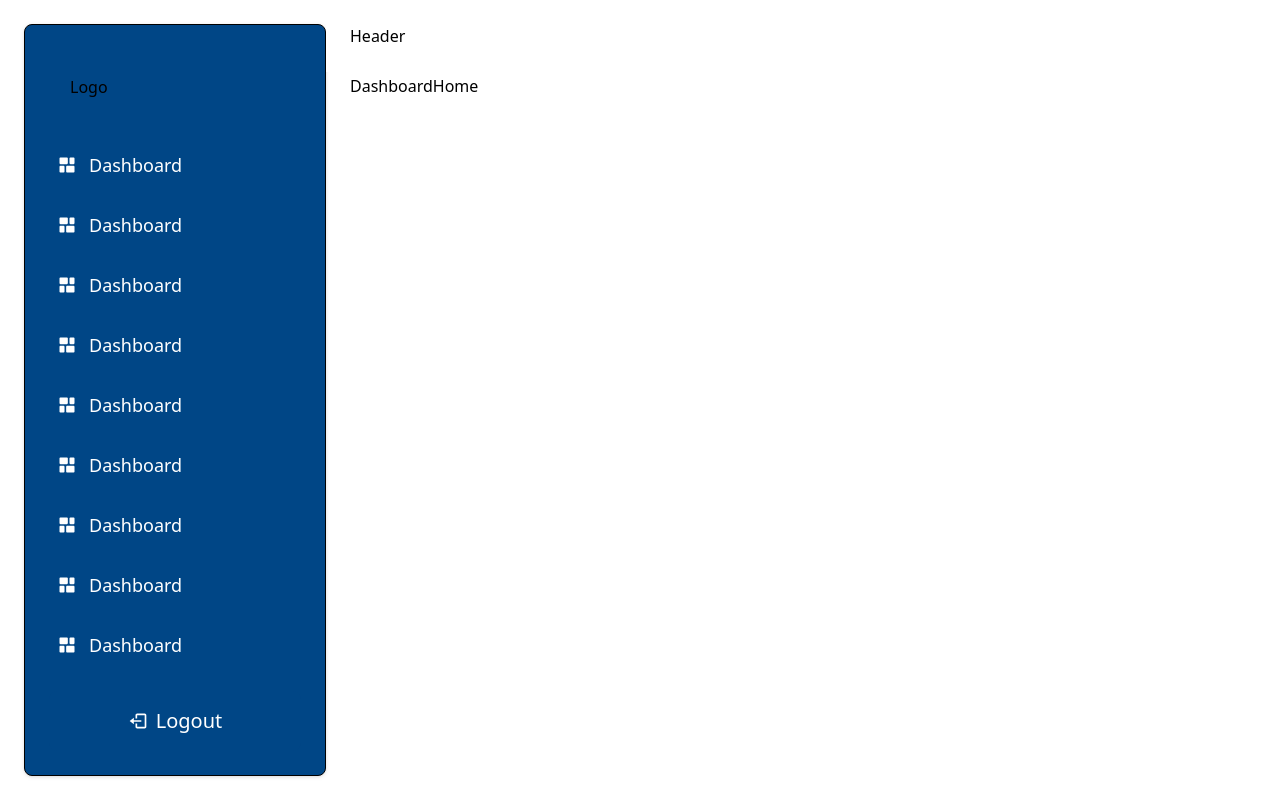
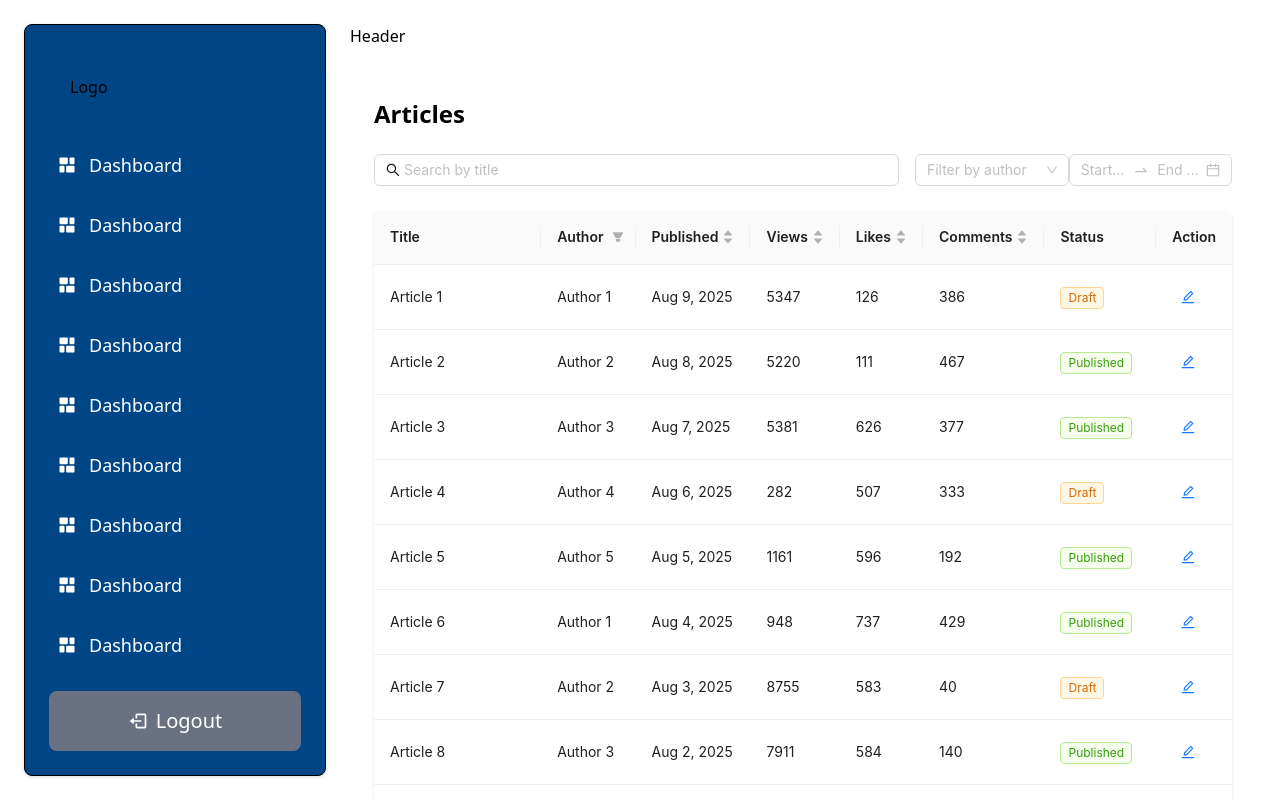
Before and after one commit to shejanNizam/react-admin-dashboard, a React (Vite) app: page / in a window 1280 px wide. Shown: the top 800 px of the page. Built offline with nearby package versions, Linux system fonts and the light colour scheme.

Commit message:
arrticle table designed

```diff
--- a/package.json
+++ b/package.json
@@ -11,6 +11,7 @@
   },
   "dependencies": {
     "@tailwindcss/vite": "^4.1.11",
+    "antd": "^5.26.7",
     "clsx": "^2.1.1",
     "react": "^19.1.1",
     "react-dom": "^19.1.1",
--- a/src/constants/router.constant.tsx
+++ b/src/constants/router.constant.tsx
@@ -5,6 +5,9 @@ import { RiDashboardHorizontalFill } from "react-icons/ri";
 import { TbAirConditioning } from "react-icons/tb";
 import DashboardHome from "../pages/DashboardHome/DashboardHome";
 import About from "../pages/Settings/About";
+import EditAbout from "../pages/Settings/EditAbout";
+import EditPrivacyPolicy from "../pages/Settings/EditPrivacyPolicy";
+import EditTermsConditions from "../pages/Settings/EditTermsConditions";
 import PrivacyPolicy from "../pages/Settings/PrivacyPolicy";
 import TermsConditions from "../pages/Settings/TermsConditions";
 
@@ -85,30 +88,33 @@ export const dashboardItems = [
         path: "settings/about-us",
         element: <About />,
       },
-      //   {
-      //     path: "settings/about-us/edit",
-      //     element: <EditAbout />,
-      //   },
+      {
+        name: "",
+        path: "settings/about-us/edit",
+        element: <EditAbout />,
+      },
       {
         name: "Terms & Services",
         icon: TbAirConditioning,
         path: "settings/terms-conditions",
         element: <TermsConditions />,
       },
-      //   {
-      //     path: "settings/terms-conditions/edit",
-      //     element: <EditTermsConditions />,
-      //   },
+      {
+        name: "",
+        path: "settings/terms-conditions/edit",
+        element: <EditTermsConditions />,
+      },
       {
         name: "Privacy Policy",
         icon: MdOutlineSecurityUpdateWarning,
         path: "settings/privacy-policy",
         element: <PrivacyPolicy />,
       },
-      //   {
-      //     path: "settings/privacy-policy/edit",
-      //     element: <EditPrivacyPolicy />,
-      //   },
+      {
+        name: "",
+        path: "settings/privacy-policy/edit",
+        element: <EditPrivacyPolicy />,
+      },
     ],
   },
 ];
--- a/src/layouts/Main/Sidebar.tsx
+++ b/src/layouts/Main/Sidebar.tsx
@@ -63,7 +63,7 @@ const Sidebar = () => {
     Swal.fire({
       text: "Are you sure you want to logout?",
       showCancelButton: true,
-      confirmButtonText: "     Sure    ",
+      confirmButtonText: "Sure",
       cancelButtonText: "Cancel",
       showConfirmButton: true,
       confirmButtonColor: "#DC2626",
@@ -156,7 +156,7 @@ const Sidebar = () => {
         <div className="p-[24px]">
           <button
             onClick={handleLogOut}
-            className="bg-primary text-white w-full px-10 py-4 flex justify-center items-center gap-2 rounded-lg text-xl"
+            className="bg-gray-500 text-white w-full px-10 py-4 flex justify-center items-center gap-2 rounded-lg text-xl"
           >
             <BiLogOut className="text-white" size={20} />
             <span>Logout</span>
--- /dev/null
+++ b/src/pages/Article/Article.tsx
@@ -0,0 +1,308 @@
+// export default function Article() {
+//   return (
+//     <div>
+//       <h2>Article</h2>
+//     </div>
+//   );
+// }
+
+import { EditOutlined, SearchOutlined } from "@ant-design/icons";
+import {
+  Button,
+  DatePicker,
+  Form,
+  Input,
+  message,
+  Modal,
+  Select,
+  Table,
+  Tag,
+} from "antd";
+import type { ColumnsType, TablePaginationConfig } from "antd/es/table";
+import type { SorterResult } from "antd/es/table/interface";
+import dayjs from "dayjs";
+import React, { useEffect, useState } from "react";
+// import "tailwindcss/tailwind.css";
+
+const { RangePicker } = DatePicker;
+const { TextArea } = Input;
+
+interface Article {
+  key: string;
+  title: string;
+  author: string;
+  publishedDate: string;
+  views: number;
+  likes: number;
+  comments: number;
+  content: string;
+  status: "Published" | "Draft";
+}
+
+const mockArticles: Article[] = Array.from({ length: 50 }, (_, i) => ({
+  key: i.toString(),
+  title: `Article ${i + 1}`,
+  author: `Author ${(i % 5) + 1}`,
+  publishedDate: dayjs().subtract(i, "days").format("YYYY-MM-DD"),
+  views: Math.floor(Math.random() * 10000),
+  likes: Math.floor(Math.random() * 1000),
+  comments: Math.floor(Math.random() * 500),
+  content: `This is the content of article ${
+    i + 1
+  }. It contains details about the topic discussed.`,
+  status: i % 3 === 0 ? "Draft" : "Published",
+}));
+
+const Article: React.FC = () => {
+  const [data, setData] = useState<Article[]>(mockArticles);
+  const [filteredData, setFilteredData] = useState<Article[]>(mockArticles);
+  const [loading, setLoading] = useState(false);
+  const [pagination, setPagination] = useState<TablePaginationConfig>({
+    current: 1,
+    pageSize: 10,
+  });
+  const [searchText, setSearchText] = useState("");
+  const [selectedAuthor, setSelectedAuthor] = useState<string | null>(null);
+  const [dateRange, setDateRange] = useState<[string, string] | null>(null);
+  const [isModalVisible, setIsModalVisible] = useState(false);
+  const [editingArticle, setEditingArticle] = useState<Article | null>(null);
+  const [form] = Form.useForm();
+
+  const authors = Array.from(
+    new Set(mockArticles.map((article) => article.author))
+  );
+
+  const filterData = () => {
+    let result = [...data];
+
+    if (searchText) {
+      result = result.filter((article) =>
+        article.title.toLowerCase().includes(searchText.toLowerCase())
+      );
+    }
+
+    if (selectedAuthor) {
+      result = result.filter((article) => article.author === selectedAuthor);
+    }
+
+    if (dateRange) {
+      const [start, end] = dateRange;
+      result = result.filter((article) => {
+        const articleDate = dayjs(article.publishedDate);
+        return (
+          articleDate.isAfter(dayjs(start)) && articleDate.isBefore(dayjs(end))
+        );
+      });
+    }
+
+    setFilteredData(result);
+    setPagination((prev) => ({ ...prev, current: 1 }));
+  };
+
+  useEffect(() => {
+    filterData();
+  }, [searchText, selectedAuthor, dateRange, data]);
+
+  const handleTableChange = (
+    pagination: TablePaginationConfig,
+    sorter: SorterResult<Article> | SorterResult<Article>[]
+  ) => {
+    setPagination(pagination);
+
+    if (Array.isArray(sorter)) {
+      // Handle multiple sorters if needed
+    } else {
+      if (sorter.field && sorter.order) {
+        const field = sorter.field as keyof Article;
+        const order = sorter.order === "ascend" ? 1 : -1;
+
+        setFilteredData((prev) =>
+          [...prev].sort((a, b) => {
+            if (field === "publishedDate") {
+              return order * (dayjs(a[field]).unix() - dayjs(b[field]).unix());
+            }
+            return order * ((a[field] as number) - (b[field] as number));
+          })
+        );
+      }
+    }
+  };
+
+  const handleEdit = (article: Article) => {
+    setEditingArticle(article);
+    form.setFieldsValue({
+      title: article.title,
+      content: article.content,
+      status: article.status,
+    });
+    setIsModalVisible(true);
+  };
+
+  const handleSave = async () => {
+    try {
+      const values = await form.validateFields();
+      setLoading(true);
+
+      await new Promise((resolve) => setTimeout(resolve, 500));
+
+      setData((prev) =>
+        prev.map((item) =>
+          item.key === editingArticle?.key ? { ...item, ...values } : item
+        )
+      );
+
+      message.success("Article updated successfully");
+      setIsModalVisible(false);
+      setEditingArticle(null);
+    } catch (error) {
+      console.error("Validation failed:", error);
+    } finally {
+      setLoading(false);
+    }
+  };
+
+  const columns: ColumnsType<Article> = [
+    {
+      title: "Title",
+      dataIndex: "title",
+      key: "title",
+      width: "25%",
+    },
+    {
+      title: "Author",
+      dataIndex: "author",
+      key: "author",
+      filters: authors.map((author) => ({ text: author, value: author })),
+      filteredValue: selectedAuthor ? [selectedAuthor] : null,
+      onFilter: (value, record) => record.author === value,
+    },
+    {
+      title: "Published",
+      dataIndex: "publishedDate",
+      key: "publishedDate",
+      sorter: true,
+      render: (date) => dayjs(date).format("MMM D, YYYY"),
+    },
+    {
+      title: "Views",
+      dataIndex: "views",
+      key: "views",
+      sorter: true,
+    },
+    {
+      title: "Likes",
+      dataIndex: "likes",
+      key: "likes",
+      sorter: true,
+    },
+    {
+      title: "Comments",
+      dataIndex: "comments",
+      key: "comments",
+      sorter: true,
+    },
+    {
+      title: "Status",
+      dataIndex: "status",
+      key: "status",
+      render: (status) => (
+        <Tag color={status === "Published" ? "green" : "orange"}>{status}</Tag>
+      ),
+    },
+    {
+      title: "Action",
+      key: "action",
+      render: (_, record) => (
+        <Button
+          type="link"
+          icon={<EditOutlined />}
+          onClick={() => handleEdit(record)}
+        />
+      ),
+    },
+  ];
+
+  return (
+    <div className="p-6">
+      <h2 className="text-2xl font-bold mb-6">Articles</h2>
+
+      <div className="mb-6 space-y-4 md:space-y-0 md:flex md:space-x-4">
+        <Input
+          placeholder="Search by title"
+          prefix={<SearchOutlined />}
+          value={searchText}
+          onChange={(e) => setSearchText(e.target.value)}
+          className="w-full md:w-64"
+        />
+
+        <Select
+          placeholder="Filter by author"
+          options={authors.map((author) => ({ value: author, label: author }))}
+          value={selectedAuthor}
+          onChange={setSelectedAuthor}
+          allowClear
+          className="w-full md:w-64"
+        />
+
+        <RangePicker
+          onChange={(dates, dateStrings) =>
+            setDateRange(dateStrings as [string, string])
+          }
+          className="w-full md:w-64"
+        />
+      </div>
+
+      <Table
+        columns={columns}
+        rowKey="key"
+        dataSource={filteredData}
+        pagination={pagination}
+        loading={loading}
+        onChange={handleTableChange}
+        scroll={{ x: true }}
+        className="shadow-sm border-gray-500 rounded-lg"
+      />
+
+      <Modal
+        title="Edit Article"
+        open={isModalVisible}
+        onOk={handleSave}
+        onCancel={() => setIsModalVisible(false)}
+        confirmLoading={loading}
+        width={500}
+        centered
+      >
+        <Form form={form} layout="vertical">
+          <Form.Item
+            name="title"
+            label="Title"
+            rules={[{ required: true, message: "Please input the title!" }]}
+          >
+            <Input />
+          </Form.Item>
+
+          <Form.Item
+            name="content"
+            label="Content"
+            rules={[{ required: true, message: "Please input the content!" }]}
+          >
+            <TextArea rows={6} />
+          </Form.Item>
+
+          <Form.Item
+            name="status"
+            label="Status"
+            rules={[{ required: true, message: "Please select a status!" }]}
+          >
+            <Select>
+              <Select.Option value="Published">Published</Select.Option>
+              <Select.Option value="Draft">Draft</Select.Option>
+            </Select>
+          </Form.Item>
+        </Form>
+      </Modal>
+    </div>
+  );
+};
+
+export default Article;
--- a/src/pages/DashboardHome/DashboardHome.tsx
+++ b/src/pages/DashboardHome/DashboardHome.tsx
@@ -1,7 +1,9 @@
+import Article from "../Article/Article";
+
 export default function DashboardHome() {
   return (
     <div>
-      <h3>DashboardHome</h3>
+      <Article />
     </div>
   );
 }
```
Also changed, not shown: 2 other files (tests, documents, lock files or other folders).
